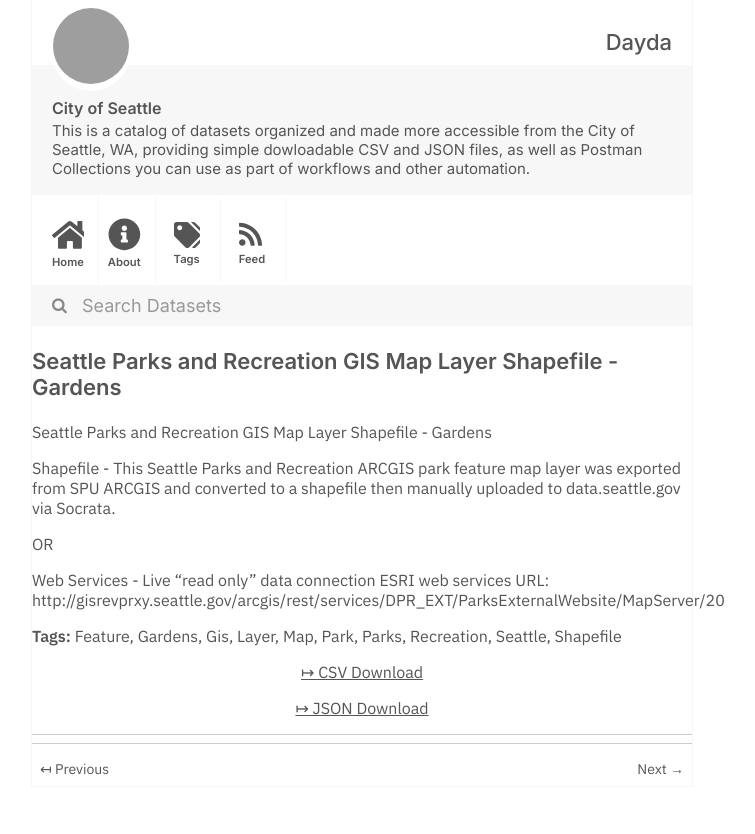
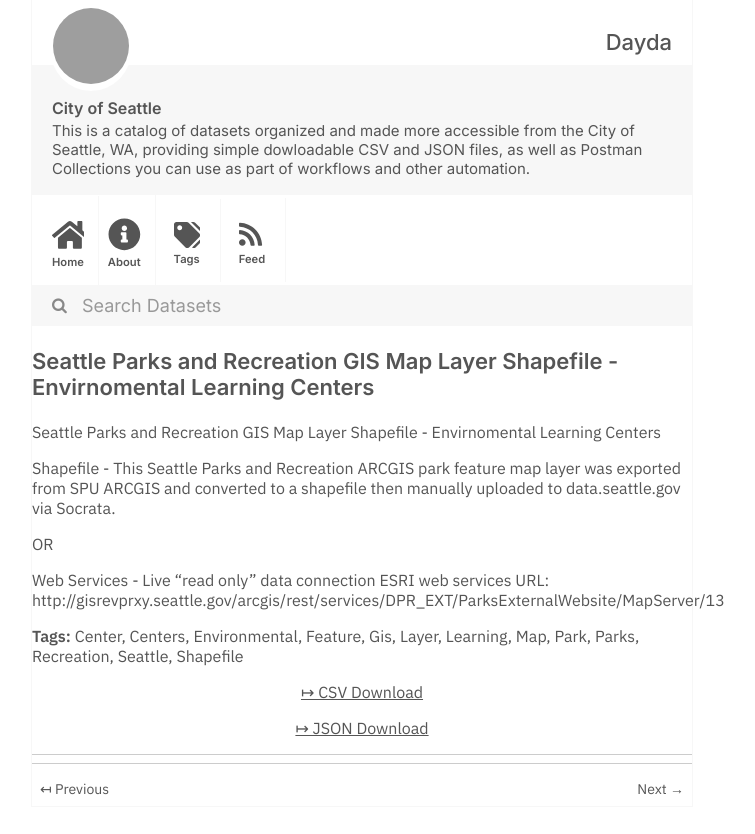
Before and after one commit to dayda-entities/city-of-seattle, a Jekyll site: the page built from _posts/2020-11-10-seattle-parks-and-recreation-g.md, in a window 1280 px wide, cut to the strip 0-834 px from the top of the page. Shown: the whole strip, without its empty margins (278-1033 px from the left). Built offline with Jekyll 4.4.1, drawn with Linux system fonts in a browser that asks for light colours; grey boxes are pictures that could not be loaded.

Commit message:
Publish Data

```diff
--- a/_posts/2020-11-10-seattle-parks-and-recreation-g.md
+++ b/_posts/2020-11-10-seattle-parks-and-recreation-g.md
@@ -1,14 +1,19 @@
 ---
-title: Seattle Parks and Recreation GIS Map Layer Shapefile - Gardens
-created: '2020-11-10T16:59:28.485220'
-modified: '2020-11-10T16:59:28.485232'
+title: >-
+  Seattle Parks and Recreation GIS Map Layer Shapefile - Envirnomental Learning
+  Centers
+created: '2020-11-10T16:59:30.127242'
+modified: '2020-11-10T16:59:30.127253'
 state: active
 type: dataset
 tags:
+  - Center
+  - Centers
+  - Environmental
   - Feature
-  - Gardens
   - Gis
   - Layer
+  - Learning
   - Map
   - Park
   - Parks
@@ -17,15 +22,15 @@ tags:
   - Shapefile
 groups:
   - Local Government
-csv_url: 'https://data.seattle.gov/api/views/uae3-txgu/rows.csv?accessType=DOWNLOAD'
-json_url: 'https://data.seattle.gov/api/views/uae3-txgu/rows.json?accessType=DOWNLOAD'
+csv_url: 'https://data.seattle.gov/api/views/h7zi-v4fb/rows.csv?accessType=DOWNLOAD'
+json_url: 'https://data.seattle.gov/api/views/h7zi-v4fb/rows.json?accessType=DOWNLOAD'
 layout: post
 
 ---
-Seattle Parks and Recreation GIS Map Layer Shapefile - Gardens
+Seattle Parks and Recreation GIS Map Layer Shapefile - Envirnomental Learning Centers
 
 Shapefile - This Seattle Parks and Recreation ARCGIS park feature map layer was exported from SPU ARCGIS and converted to a shapefile then manually uploaded to data.seattle.gov via Socrata.
 
 OR
 
-Web Services - Live "read only" data connection ESRI web services URL: http://gisrevprxy.seattle.gov/arcgis/rest/services/DPR_EXT/ParksExternalWebsite/MapServer/20
+Web Services - Live "read only" data connection ESRI web services URL: http://gisrevprxy.seattle.gov/arcgis/rest/services/DPR_EXT/ParksExternalWebsite/MapServer/13
```
